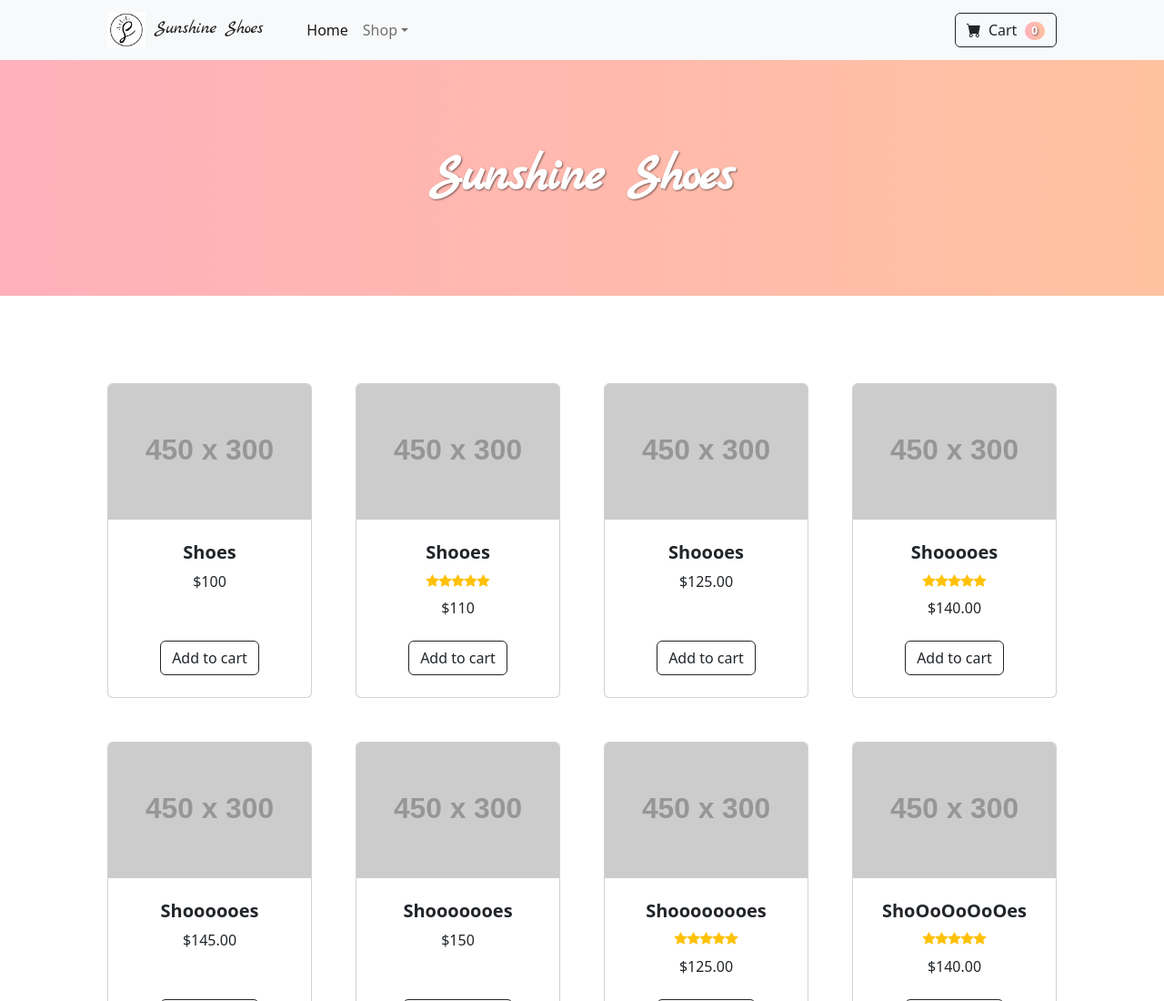
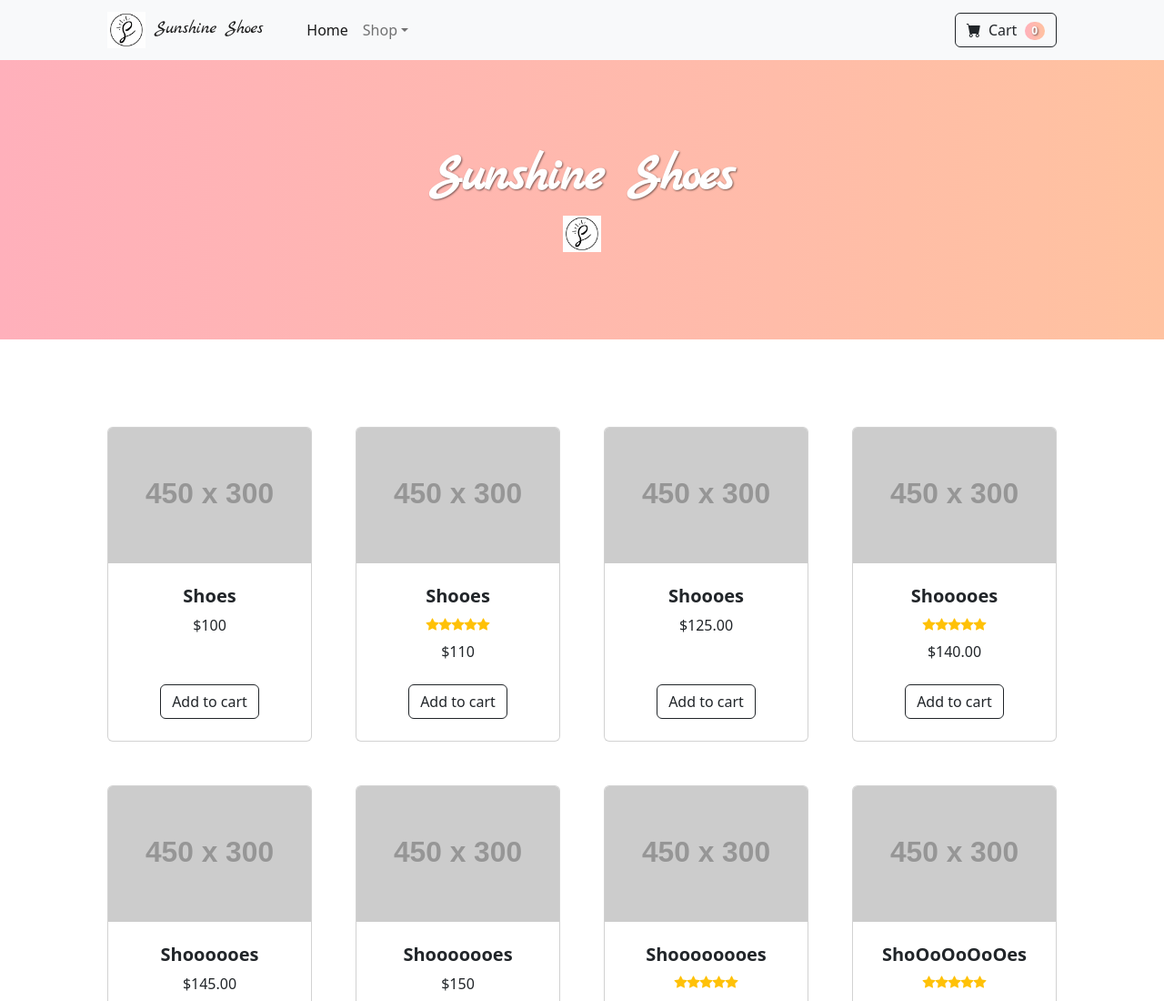
Before and after one commit to ninamaleckosak/SunshineUi, a website: page dist/index.html in a window 1280 px wide. Shown: the top 1100 px of the page at 91% size. Drawn offline with nearby package versions, Linux system fonts and the light colour scheme; placeholder pictures from the web are drawn by us; files whose address does not match are found by name.

Commit message:
Update index.html

```diff
--- a/dist/index.html
+++ b/dist/index.html
@@ -52,6 +52,7 @@
             <div class="container px-4 px-lg-5 my-5">
                 <div class="text-center text-white">
                     <h1 class="display-4 fw-bolder">Sunshine Shoes</h1>
+                    <img src="assets//sunshinelogo.png" alt="Sunshine Shoes Logo" style="height: 40px;">
                 </div>
             </div>
         </header>
```
